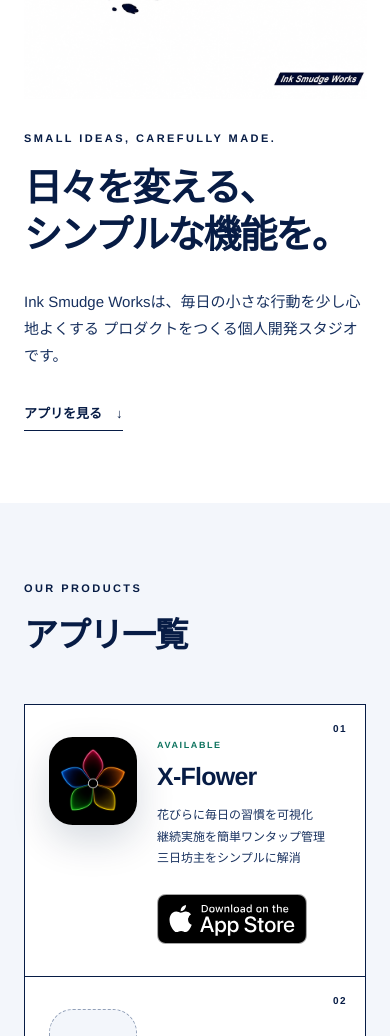
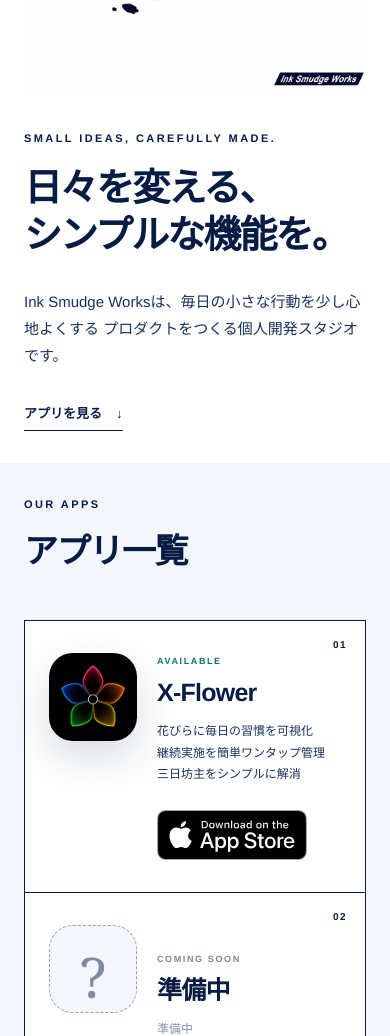
Before and after one commit to inksmudgeworks/ink-smudge-works, a plain HTML site: page index.html in a window 390 px wide. Shown: the part 353-1389 px from the top of the page. Drawn offline with Linux system fonts and the light colour scheme.

Commit message:
アプリ一覧までの余白を縮め日本語版をAPPS表記に変更

```diff
--- a/index.html
+++ b/index.html
@@ -8,14 +8,14 @@
       content="Ink Smudge Worksのアプリ一覧。毎日の習慣を花びらで可視化するX-Flowerを紹介しています。"
     />
     <meta name="theme-color" content="#ffffff" />
-    <meta property="og:title" content="Ink Smudge Works | Products" />
+    <meta property="og:title" content="Ink Smudge Works | APPS" />
     <meta
       property="og:description"
       content="シンプルで、日々に馴染むプロダクトを。Ink Smudge Worksのアプリ一覧です。"
     />
     <meta property="og:type" content="website" />
     <meta property="og:image" content="assets/ink-smudge-works-logo.png" />
-    <title>Ink Smudge Works | Products</title>
+    <title>Ink Smudge Works | APPS</title>
     <link rel="icon" type="image/png" sizes="1254x1254" href="assets/ink-smudge-works-favicon-v2.png" />
     <link rel="stylesheet" href="styles.css" />
   </head>
@@ -38,7 +38,7 @@
         />
       </a>
       <nav aria-label="メインナビゲーション">
-        <a href="#products">Products</a>
+        <a href="#products">APPS</a>
         <a href="#contact">Contact</a>
         <span class="language-switch" aria-label="言語選択">
           <span aria-current="page">JA</span>
@@ -72,7 +72,7 @@
       <section class="products" id="products" aria-labelledby="products-title">
         <div class="section-heading">
           <div>
-            <p class="eyebrow">OUR PRODUCTS</p>
+            <p class="eyebrow">OUR APPS</p>
             <h2 id="products-title">アプリ一覧</h2>
           </div>
         </div>
--- a/styles.css
+++ b/styles.css
@@ -114,10 +114,10 @@
   grid-template-columns: 1fr minmax(360px, 520px);
   gap: clamp(30px, 6vw, 90px);
   align-items: center;
-  min-height: calc(100svh - 78px);
+  min-height: auto;
   max-width: var(--max-width);
   margin: 0 auto;
-  padding: 56px 24px 72px;
+  padding: 56px 24px 32px;
 }
 
 .eyebrow {
@@ -170,7 +170,7 @@
 }
 
 .products {
-  padding: 104px max(24px, calc((100vw - var(--max-width)) / 2)) 120px;
+  padding: 40px max(24px, calc((100vw - var(--max-width)) / 2)) 120px;
   background: var(--blue-wash);
 }
 
@@ -359,7 +359,7 @@
   .language-switch a { font-size: inherit; }
   .hero { min-height: auto; padding-top: 46px; }
   .brand-art { width: min(88vw, 390px); }
-  .products { padding-top: 76px; padding-bottom: 80px; }
+  .products { padding-top: 32px; padding-bottom: 80px; }
   .product-card, .product-card--featured {
     grid-template-columns: 88px 1fr;
     gap: 20px;
```
